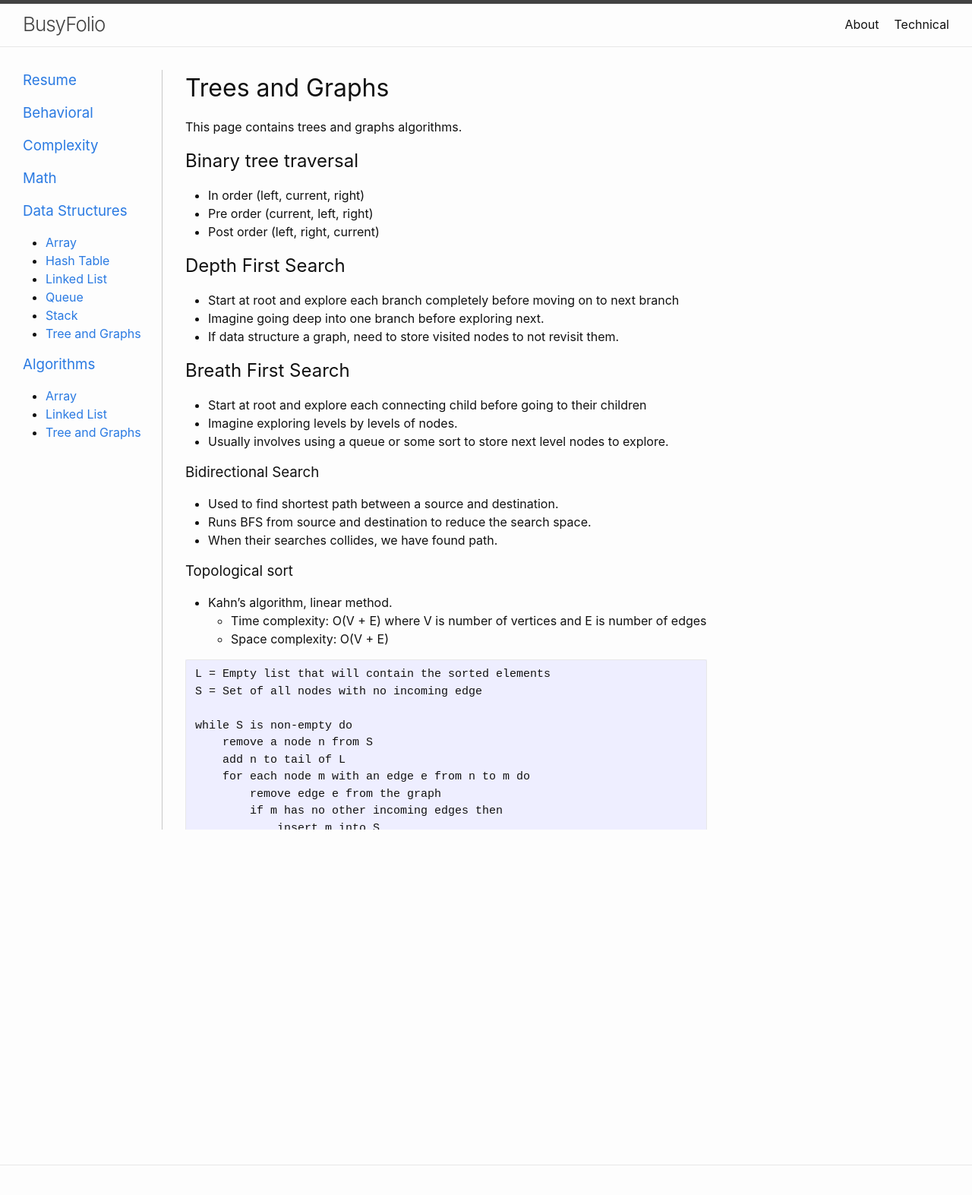
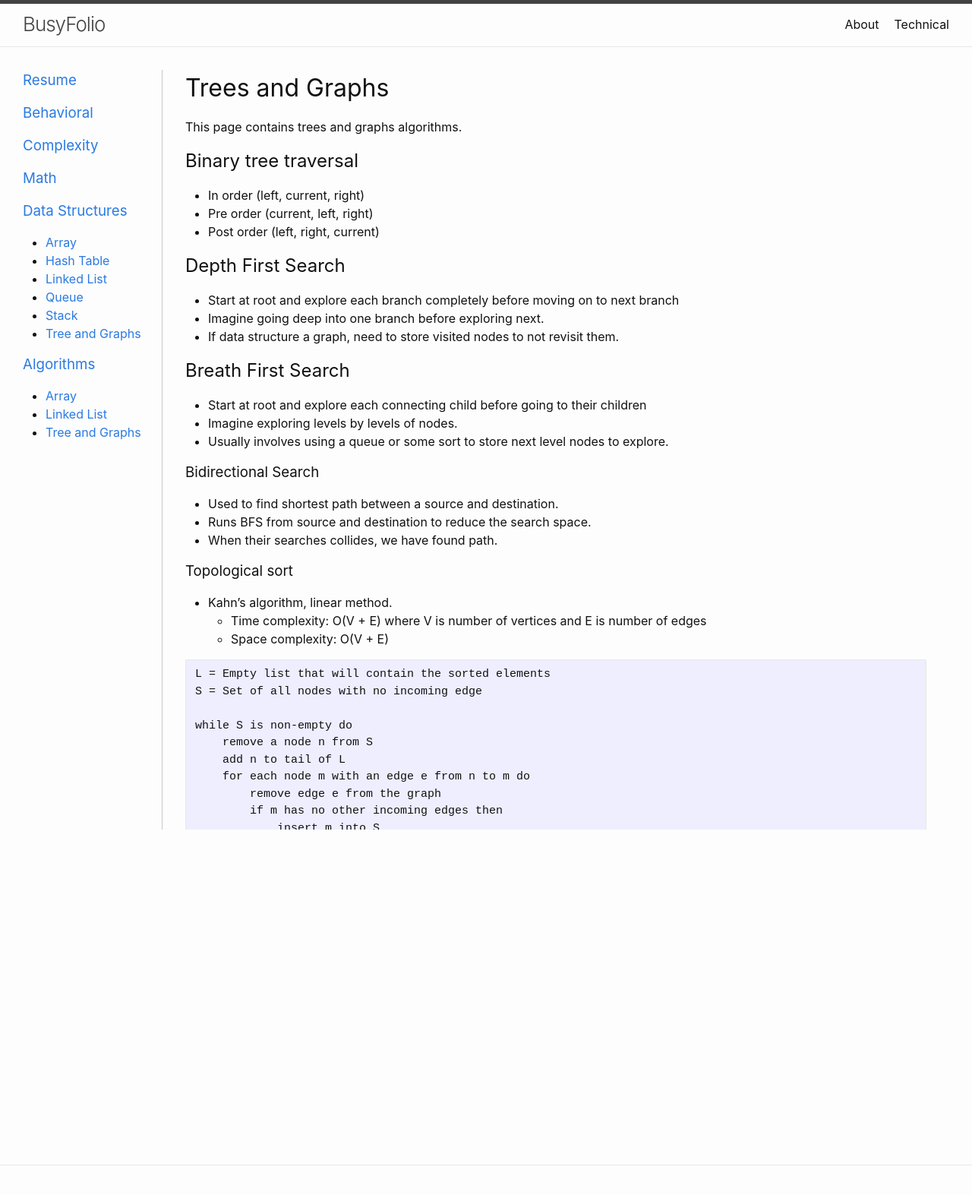
Before and after one commit to bzthin/bzthin.github.io, a Jekyll site: the page built from pages/technical/algorithms/tree-graph.md, in a window 1280 px wide. Shown: the top 1573 px of the page at 76% size. Built offline with Jekyll 4.4.1, drawn with Linux system fonts in a browser that asks for light colours.

Commit message:
Adjust column width sizing to fixed length

````diff
--- a/_sass/custom.scss
+++ b/_sass/custom.scss
@@ -13,6 +13,7 @@
 
 #side-content {
     padding-left: $spacing-unit;
+    width: 80%;
     height: 1000px;
     overflow: auto;
 }
--- a/pages/technical/algorithms/tree-graph.md
+++ b/pages/technical/algorithms/tree-graph.md
@@ -50,14 +50,12 @@ else
     return L   (a topologically sorted order)
 ```
 
-
-
 - Alternative method using DFS
   - Time complexity: O(V + E) where V is number of vertices and E is number of edges
   - Space complexity: O(V + E)
 
 ```
-L ← Empty list that will contain the sorted nodes
+L = Empty list that will contain the sorted nodes
 while exists nodes without a permanent mark do
     select an unmarked node n
     visit(n)
````
